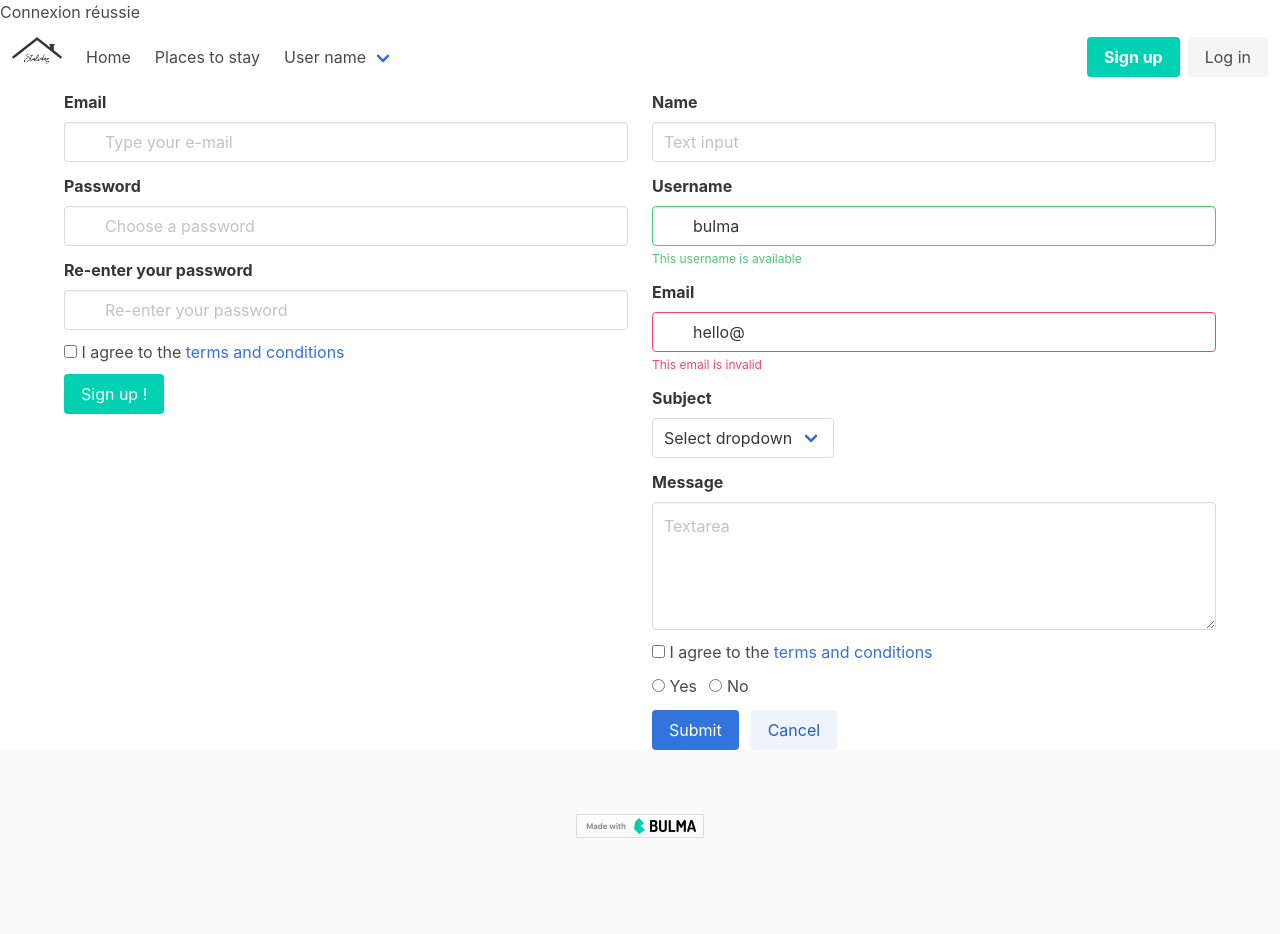
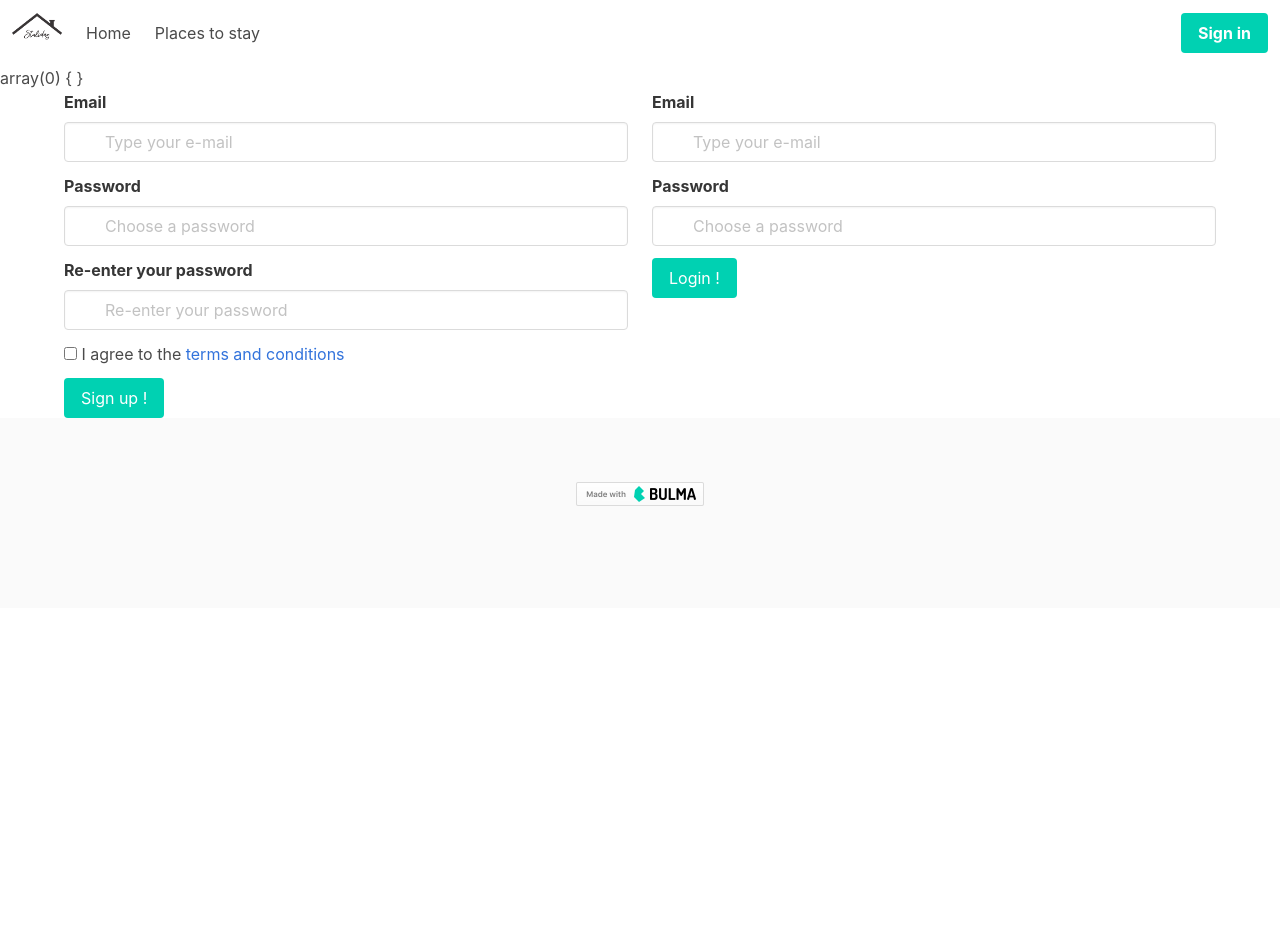
Before and after one commit to NegiAlba/Stuliday2020, a PHP site: page /signin.php in a window 1280 px wide. After the commit the page ends 506 px from the top, so only its background shows below. Run offline with PHP 8.4, Linux system fonts and the light colour scheme.

Commit message:
last commit 02/11

```diff
--- a/includes/config.php
+++ b/includes/config.php
@@ -23,8 +23,14 @@
         $conn = new PDO("mysql:host={$servername};dbname={$dbname}", $username, $password);
         //On définit le mode d'erreur de PDO sur Exception
         $conn->setAttribute(PDO::ATTR_ERRMODE, PDO::ERRMODE_EXCEPTION);
-        echo 'Connexion réussie';
+        session_start();
     } catch (PDOException $e) {
         echo 'Erreur : '.$e->getMessage();
     }
+
+    if (isset($_GET['logout'])) {
+        session_destroy();
+        header('Location: index.php');
+    }
+
 ?>
--- a/includes/navbar.php
+++ b/includes/navbar.php
@@ -21,7 +21,12 @@
             <a class="navbar-item">
                 Places to stay
             </a>
+        </div>
 
+        <div class="navbar-end">
+            <?php
+            if (!empty($_SESSION)) {
+                ?>
             <div class="navbar-item has-dropdown is-hoverable">
                 <a class="navbar-link">
                     User name
@@ -35,24 +40,24 @@
                         Create a new ad
                     </a>
                     <hr class="navbar-divider">
-                    <a class="navbar-item">
+                    <a class="navbar-item" href="?logout">
                         Disconnect
                     </a>
                 </div>
             </div>
-        </div>
-
-        <div class="navbar-end">
-            <div class="navbar-item">
+            <?php
+            } else {
+                ?>
+            <div class=" navbar-item">
                 <div class="buttons">
-                    <a class="button is-primary">
-                        <strong>Sign up</strong>
-                    </a>
-                    <a class="button is-light">
-                        Log in
+                    <a class="button is-primary" href="signin.php">
+                        <strong>Sign in</strong>
                     </a>
                 </div>
             </div>
+            <?php
+            }
+        ?>
         </div>
     </div>
 </nav>
--- a/signin.php
+++ b/signin.php
@@ -2,14 +2,18 @@
 require 'includes/header.php';
 require 'includes/navbar.php';
 
-if (isset($_POST['submit_signup'])) {
+var_dump($_SESSION);
+
+if (!empty($_POST['submit_signup']) && !empty($_POST['email_signup']) && !empty($_POST['password1_signup'])) {
     $pass_su = htmlspecialchars($_POST['password1_signup']);
     $repass_su = htmlspecialchars($_POST['password2_signup']);
     $email_su = htmlspecialchars($_POST['email_signup']);
 
     $sql = "SELECT * FROM users WHERE email = '{$email_su}'";
     $res = $conn->query($sql);
-    if (!($res->fetchColumn())) {
+    $count = $res->fetchColumn();
+
+    if (!$count) {
         if ($pass_su === $repass_su) {
             try {
                 $pass_su = password_hash($pass_su, PASSWORD_DEFAULT);
@@ -19,13 +23,44 @@ if (isset($_POST['submit_signup'])) {
                 $sth->execute();
                 echo " L'utilisateur a bien été enregistré !";
             } catch (PDOException $e) {
-                echo 'Error'.$e->getMessage;
+                echo 'Error'.$e->getMessage();
             }
+        } else {
+            echo '<div class="notification is-danger is-light">
+            <button class="delete"></button>
+            Les mots de passe ne concordent pas !
+        </div>';
         }
-    } elseif (0 != $res->fetchColumn()) {
+    } elseif ($count > 0) {
         echo '<div class="notification is-danger is-light">
         <button class="delete"></button>
         Cette adresse existe déja !
+    </div>';
+    }
+}
+if (!empty($_POST['submit_login']) && !empty($_POST['email_login']) && !empty($_POST['password_login'])) {
+    $pass_login = htmlspecialchars($_POST['password_login']);
+    $email_login = htmlspecialchars($_POST['email_login']);
+
+    $sql = "SELECT * FROM users WHERE email = '{$email_login}'";
+    $res = $conn->query($sql);
+    $user = $res->fetch(PDO::FETCH_ASSOC);
+    if ($user) {
+        $db_pass = $user['password'];
+        if (password_verify($pass_login, $db_pass)) {
+            $_SESSION['email'] = $user['email'];
+            $_SESSION['id'] = $user['id'];
+            header('Location: index.php');
+        } else {
+            echo '<div class="notification is-danger is-light">
+            <button class="delete"></button>
+            Mot de passe erroné
+        </div>';
+        }
+    } else {
+        echo '<div class="notification is-danger is-light">
+            <button class="delete"></button>
+            Cet utilisateur n\'existe pas
         </div>';
     }
 }
@@ -40,7 +75,8 @@ if (isset($_POST['submit_signup'])) {
                 <div class="field">
                     <label class="label">Email</label>
                     <div class="control has-icons-left has-icons-right">
-                        <input class="input" type="email" placeholder="Type your e-mail" value="" name="email_signup">
+                        <input class="input" type="email" placeholder="Type your e-mail" value="" name="email_signup"
+                            required>
                         <span class="icon is-small is-left">
                             <i class="fas fa-envelope"></i>
                         </span>
@@ -53,7 +89,7 @@ if (isset($_POST['submit_signup'])) {
                     <label class="label">Password</label>
                     <div class="control has-icons-left has-icons-right">
                         <input class="input" type="password" placeholder="Choose a password" value=""
-                            name="password1_signup">
+                            name="password1_signup" required>
                         <span class="icon is-small is-left">
                             <i class="fas fa-envelope"></i>
                         </span>
@@ -66,7 +102,7 @@ if (isset($_POST['submit_signup'])) {
                     <label class="label">Re-enter your password</label>
                     <div class="control has-icons-left has-icons-right">
                         <input class="input" type="password" placeholder="Re-enter your password" value=""
-                            name="password2_signup">
+                            name="password2_signup" required>
                         <span class="icon is-small is-left">
                             <i class="fas fa-envelope"></i>
                         </span>
@@ -79,7 +115,7 @@ if (isset($_POST['submit_signup'])) {
                 <div class="field">
                     <div class="control">
                         <label class="checkbox">
-                            <input type="checkbox">
+                            <input type="checkbox" required>
                             I agree to the <a href="#">terms and conditions</a>
                         </label>
                     </div>
@@ -94,31 +130,14 @@ if (isset($_POST['submit_signup'])) {
             </form>
         </div>
         <div class="column">
-            <div class="field">
-                <label class="label">Name</label>
-                <div class="control">
-                    <input class="input" type="text" placeholder="Text input">
-                </div>
-            </div>
-
-            <div class="field">
-                <label class="label">Username</label>
-                <div class="control has-icons-left has-icons-right">
-                    <input class="input is-success" type="text" placeholder="Text input" value="bulma">
-                    <span class="icon is-small is-left">
-                        <i class="fas fa-user"></i>
-                    </span>
-                    <span class="icon is-small is-right">
-                        <i class="fas fa-check"></i>
-                    </span>
-                </div>
-                <p class="help is-success">This username is available</p>
-            </div>
-
+            <form
+                action="<?php $_SERVER['REQUEST_URI']; ?>"
+                method="post">
                 <div class="field">
                     <label class="label">Email</label>
                     <div class="control has-icons-left has-icons-right">
-                    <input class="input is-danger" type="email" placeholder="Email input" value="hello@">
+                        <input class="input" type="email" placeholder="Type your e-mail" value="" name="email_login"
+                            required>
                         <span class="icon is-small is-left">
                             <i class="fas fa-envelope"></i>
                         </span>
@@ -126,58 +145,26 @@ if (isset($_POST['submit_signup'])) {
                             <i class="fas fa-exclamation-triangle"></i>
                         </span>
                     </div>
-                <p class="help is-danger">This email is invalid</p>
                 </div>
-
                 <div class="field">
-                <label class="label">Subject</label>
-                <div class="control">
-                    <div class="select">
-                        <select>
-                            <option>Select dropdown</option>
-                            <option>With options</option>
-                        </select>
+                    <label class="label">Password</label>
+                    <div class="control has-icons-left has-icons-right">
+                        <input class="input" type="password" placeholder="Choose a password" value=""
+                            name="password_login" required>
+                        <span class="icon is-small is-left">
+                            <i class="fas fa-envelope"></i>
+                        </span>
+                        <span class="icon is-small is-right">
+                            <i class="fas fa-exclamation-triangle"></i>
+                        </span>
                     </div>
                 </div>
-            </div>
-
-            <div class="field">
-                <label class="label">Message</label>
+                <div class="field is-grouped">
                     <div class="control">
-                    <textarea class="textarea" placeholder="Textarea"></textarea>
+                        <input type="submit" value="Login !" name="submit_login" class="button is-primary">
                     </div>
                 </div>
-
-            <div class="field">
-                <div class="control">
-                    <label class="checkbox">
-                        <input type="checkbox">
-                        I agree to the <a href="#">terms and conditions</a>
-                    </label>
-                </div>
-            </div>
-
-            <div class="field">
-                <div class="control">
-                    <label class="radio">
-                        <input type="radio" name="question">
-                        Yes
-                    </label>
-                    <label class="radio">
-                        <input type="radio" name="question">
-                        No
-                    </label>
-                </div>
-            </div>
-
-            <div class="field is-grouped">
-                <div class="control">
-                    <button class="button is-link">Submit</button>
-                </div>
-                <div class="control">
-                    <button class="button is-link is-light">Cancel</button>
-                </div>
-            </div>
+            </form>
         </div>
     </div>
 </div>
```
Lines whose indentation alone changed are shown as unchanged.
